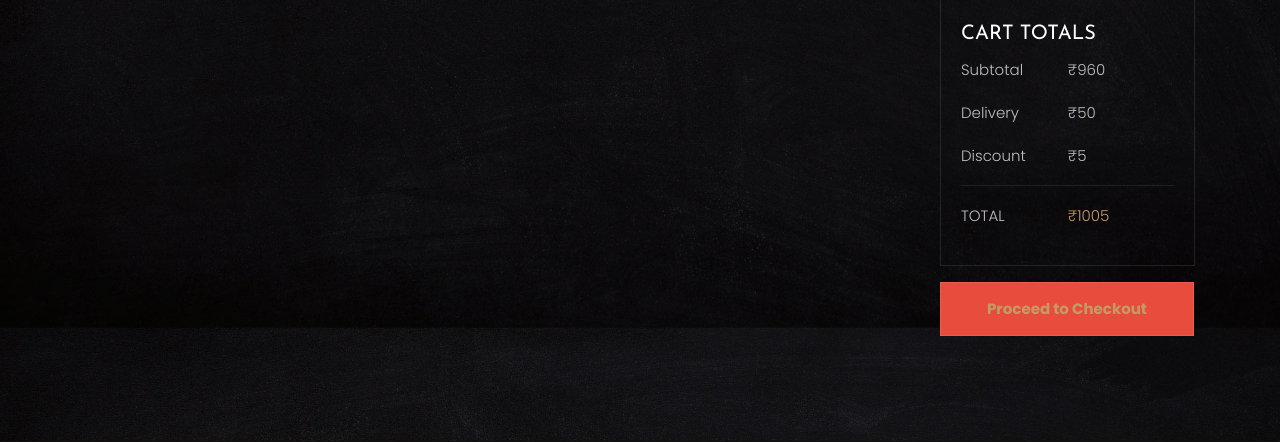
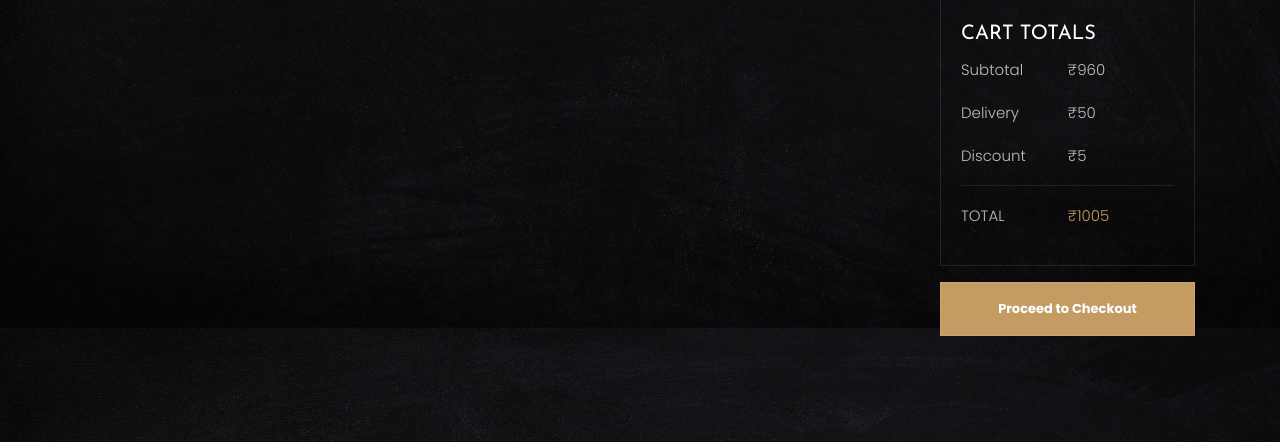
Before and after one commit to Arunabh97/Coffee-Blend, a PHP site: page /coffee-blend/products/cart.php in a window 1280 px wide. Shown: the part 1379-1821 px from the top of the page. Run offline with PHP 8.4, Linux system fonts and the light colour scheme; a user stored in the database is signed in; data comes from the database, SQL or seed files in the repository; some libraries are stand-ins or nearby versions; some web fonts are replaced.

Commit message:
Fixed the checkout button in cart page

```diff
--- a/products/cart.php
+++ b/products/cart.php
@@ -151,7 +151,7 @@
 					<form method="POST" action="cart.php" onsubmit="return confirm('Are you sure you want to proceed to checkout?');">
 						<input type="hidden" name="total_price" value="<?php echo $allCartTotal->total + 50 - 5; ?>">
 						<?php if($allCartTotal->total > 0) : ?>
-							<button name="checkout" type="submit" style="padding: 12px 46px; background-color: #e74c3c; color: #ffffff; font-weight: bold; border: none; cursor: pointer; transition: background-color 0.3s, color 0.3s;" onmouseover="this.style.backgroundColor='transparent'; this.style.color='#3498db'" onmouseout="this.style.backgroundColor='#e74c3c'; this.style.color='#ffffff'">Proceed to Checkout</button>
+							<button name="checkout" type="submit" class="btn btn-primary" style="color: white !important; z-index: 1; font-weight: bold;">Proceed to Checkout</button>
 						<?php endif; ?>
 					</form>
 				</div>
```
